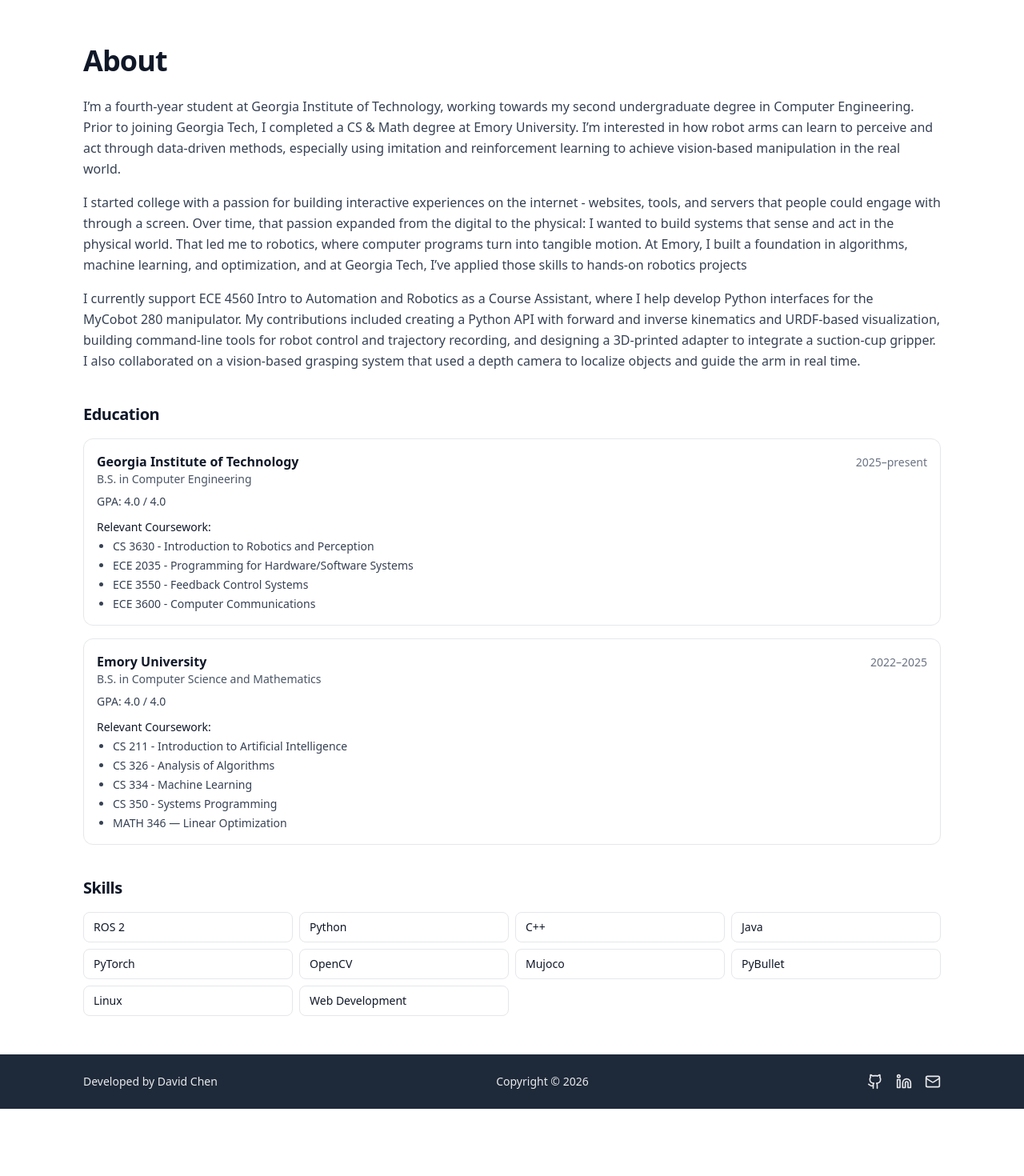
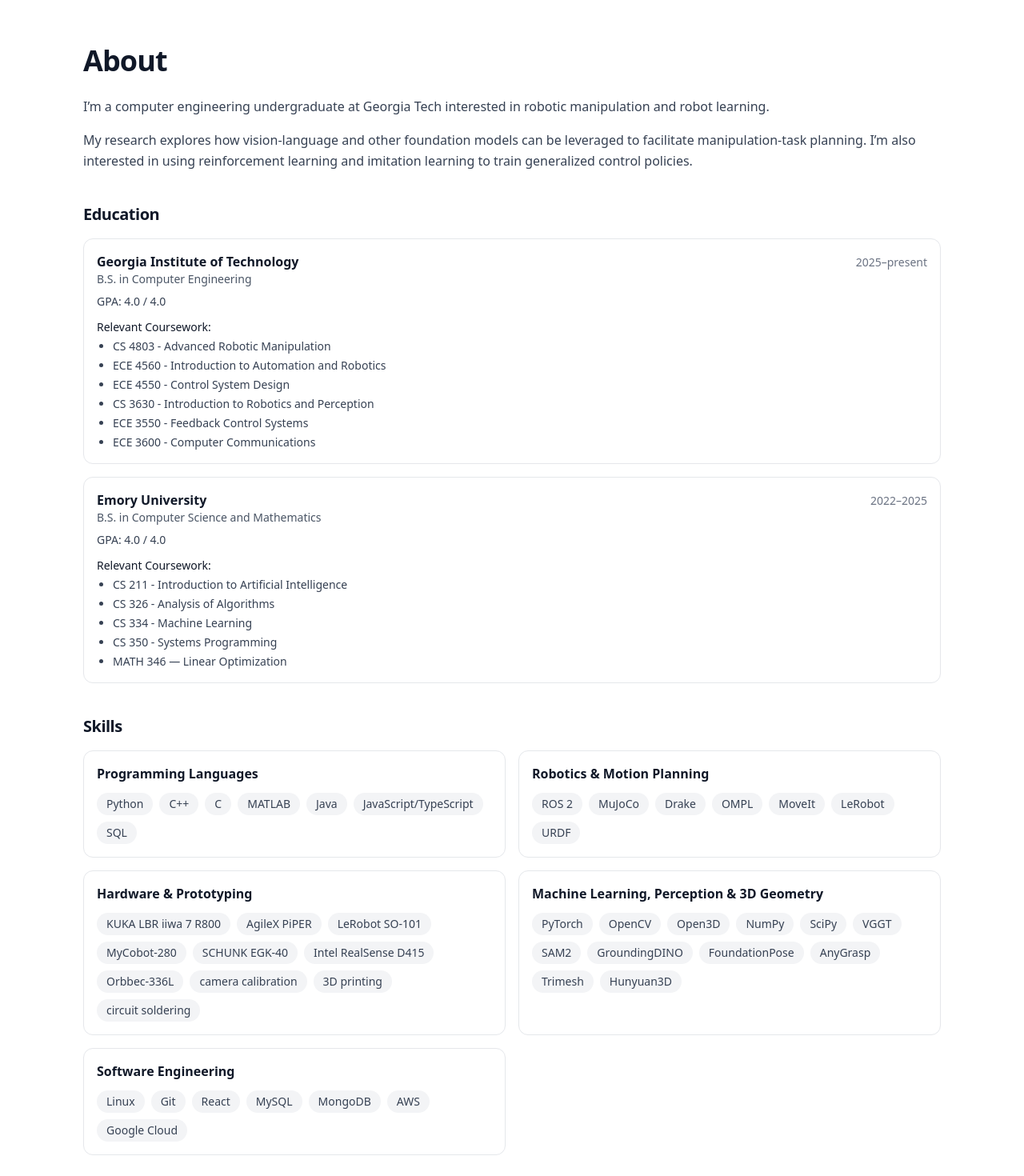
Before and after one commit to david-hp-0726/portfolio, a React (Vite) app: page /about in a window 1280 px wide. Shown: the part 80-1550 px from the top of the page at 80% size. Before the commit the page ends 1466 px from the top, so only its background shows below. Built offline with nearby package versions, Linux system fonts and the light colour scheme.

Commit message:
Update about page and CV

```diff
--- a/src/App.tsx
+++ b/src/App.tsx
@@ -1,12 +1,14 @@
 // src/App.tsx
-import React, { useMemo } from 'react';
+import React, { useEffect, useMemo } from 'react';
 import { BrowserRouter, Routes, Route, Link, NavLink as RRNavLink } from 'react-router-dom';
-import { Home, User, FolderGit2, FileText, Github, Linkedin, Mail } from 'lucide-react';
+import { Home, User, FolderGit2, FileText, Github, Linkedin, Mail, ArrowLeft } from 'lucide-react';
 import { SITE } from './content/site';
 import AboutPage from './pages/AboutPage';
 import ProjectsPage from './pages/ProjectsPage';
 import HomePage from './pages/HomePage';
 import CVPage from './pages/CVPage';
+import SO101TeleopWalkthrough from './content/walkthrough';
+import SO101ImitationLearningWalkthrough2 from './content/walkthrough2';
 
 function cx(...classes: (string | false | undefined)[]) { return classes.filter(Boolean).join(' '); }
 function Container({ children, className = '' }: { children: React.ReactNode; className?: string }) {
@@ -26,6 +28,23 @@
       <Icon className="w-4 h-4" />
       <span className="hidden sm:inline">{label}</span>
     </RRNavLink>
+  );
+}
+
+function WalkthroughPage({ children }: { children: React.ReactNode }) {
+  useEffect(() => window.scrollTo(0, 0), []);
+
+  return (
+    <Container className="py-8">
+      <Link
+        to="/projects"
+        className="inline-flex items-center gap-2 rounded-lg border border-gray-300 px-4 py-2 text-sm font-medium hover:bg-gray-50 dark:border-gray-700 dark:hover:bg-gray-900"
+      >
+        <ArrowLeft className="h-4 w-4" />
+        Back to projects
+      </Link>
+      {children}
+    </Container>
   );
 }
 
@@ -54,6 +73,8 @@
             <Route path="/" element={<HomePage />} />
             <Route path="/about" element={<AboutPage />} />
             <Route path="/projects" element={<ProjectsPage />} />
+            <Route path="/projects/so101-imitation-learning-3" element={<WalkthroughPage><SO101ImitationLearningWalkthrough2 /></WalkthroughPage>} />
+            <Route path="/projects/so101-imitation-learning-1-2" element={<WalkthroughPage><SO101TeleopWalkthrough /></WalkthroughPage>} />
             <Route path="/cv" element={<CVPage />} />
           </Routes>
         </main>
--- a/src/content/about.ts
+++ b/src/content/about.ts
@@ -4,7 +4,10 @@
 };
 
 
-export type Skill = { name: string };
+export type Skill = {
+    category: string;
+    items: string[];
+};
 
 
 export type EducationItem = {
@@ -20,25 +23,33 @@
 export const ABOUT: AboutSection = {
     heading: 'About',
     body: [
-        "I’m a fourth-year student at Georgia Institute of Technology, working towards my second undergraduate degree in Computer Engineering. Prior to joining Georgia Tech, I completed a CS & Math degree at Emory University. I’m interested in how robot arms can learn to perceive and act through data-driven methods, especially using imitation and reinforcement learning to achieve vision-based manipulation in the real world.",
-        "I started college with a passion for building interactive experiences on the internet - websites, tools, and servers that people could engage with through a screen. Over time, that passion expanded from the digital to the physical: I wanted to build systems that sense and act in the physical world. That led me to robotics, where computer programs turn into tangible motion. At Emory, I built a foundation in algorithms, machine learning, and optimization, and at Georgia Tech, I’ve applied those skills to hands-on robotics projects",
-        "I currently support ECE 4560 Intro to Automation and Robotics as a Course Assistant, where I help develop Python interfaces for the MyCobot 280 manipulator. My contributions included creating a Python API with forward and inverse kinematics and URDF-based visualization, building command-line tools for robot control and trajectory recording, and designing a 3D-printed adapter to integrate a suction-cup gripper. I also collaborated on a vision-based grasping system that used a depth camera to localize objects and guide the arm in real time.",
-        // "I hope to build a career as a robotics machine learning engineer—someone who designs algorithms to allow robots to acquire useful skills. To get there, I plan to strengthen both my theoretical understanding and practical engineering skills. In the near term, that means deepening my knowledge of control theory, computer vision, and various robot learning paradigms and algorithms, while also learning how robots are actually deployed in the field. I want to build a strong foundation in embedded systems and low-level programming—especially C++—to better understand how perception and control algorithms run on real hardware. Alongside that, I’ll continue working on hands-on projects that connect learning-based methods to real robotic systems."
+        "I’m a computer engineering undergraduate at Georgia Tech interested in robotic manipulation and robot learning.",
+        "My research explores how vision-language and other foundation models can be leveraged to facilitate manipulation-task planning. I’m also interested in using reinforcement learning and imitation learning to train generalized control policies.",
     ],
 };
 
 
 export const SKILLS: Skill[] = [
-    { name: 'ROS 2' },
-    { name: 'Python' },
-    { name: 'C++' },
-    { name: 'Java' },
-    { name: 'PyTorch' },
-    { name: 'OpenCV' },
-    { name: 'Mujoco' },
-    { name: 'PyBullet' },
-    { name: 'Linux' },
-    { name: 'Web Development' }
+    {
+        category: 'Programming Languages',
+        items: ['Python', 'C++', 'C', 'MATLAB', 'Java', 'JavaScript/TypeScript', 'SQL'],
+    },
+    {
+        category: 'Robotics & Motion Planning',
+        items: ['ROS 2', 'MuJoCo', 'Drake', 'OMPL', 'MoveIt', 'LeRobot', 'URDF'],
+    },
+    {
+        category: 'Hardware & Prototyping',
+        items: ['KUKA LBR iiwa 7 R800', 'AgileX PiPER', 'LeRobot SO-101', 'MyCobot-280', 'SCHUNK EGK-40', 'Intel RealSense D415', 'Orbbec-336L', 'camera calibration', '3D printing', 'circuit soldering'],
+    },
+    {
+        category: 'Machine Learning, Perception & 3D Geometry',
+        items: ['PyTorch', 'OpenCV', 'Open3D', 'NumPy', 'SciPy', 'VGGT', 'SAM2', 'GroundingDINO', 'FoundationPose', 'AnyGrasp', 'Trimesh', 'Hunyuan3D'],
+    },
+    {
+        category: 'Software Engineering',
+        items: ['Linux', 'Git', 'React', 'MySQL', 'MongoDB', 'AWS', 'Google Cloud'],
+    },
 ];
 
 
@@ -49,8 +60,10 @@
         dates: "2025–present",
         gpa: "4.0 / 4.0",
         relevantCoursework: [
+            "CS 4803 - Advanced Robotic Manipulation",
+            "ECE 4560 - Introduction to Automation and Robotics",
+            "ECE 4550 - Control System Design",
             "CS 3630 - Introduction to Robotics and Perception",
-            "ECE 2035 - Programming for Hardware/Software Systems",
             "ECE 3550 - Feedback Control Systems",
             "ECE 3600 - Computer Communications",
         ],
--- a/src/content/projects.ts
+++ b/src/content/projects.ts
@@ -4,7 +4,7 @@
     video?: string;
     image?: string;
     expandable?: boolean;
-    detailImport?: () => Promise<{ default: React.ComponentType }>;
+    walkthroughPath?: string;
     bullets?: string[];
     youtube?: string;
 };
@@ -27,7 +27,7 @@
         name: "SO101 End-to-End Imitation Learning 3rd Attempt",
         image: "/images/error_recovery.gif",
         expandable: true,
-        detailImport: () => import("./walkthrough2.tsx"),
+        walkthroughPath: "/projects/so101-imitation-learning-3",
         repo: "https://github.com/david-hp-0726/so101-bc-v2"
     },
     {
@@ -45,7 +45,7 @@
         name: "SO101 End-to-End Imitation Learning 1st & 2nd Attempts",
         image: "/images/teleop.gif",
         expandable: true,
-        detailImport: () => import("./walkthrough.tsx"),
+        walkthroughPath: "/projects/so101-imitation-learning-1-2",
         repo: "https://github.com/david-hp-0726/so101-bc"
     },
     {
--- a/src/content/site.ts
+++ b/src/content/site.ts
@@ -26,8 +26,7 @@
     name: 'David Chen',
     role: 'Computer Engineering Student at Georgia Tech',
     intro:
-        `I am passionate about robotics - especially the challenge of allowing robots to perceive, reason, and act directly from sensory input.
-            My research interest is in exploring how imitation learning and reinforcement learning can be used to teach robot arms visuomotor skills, allowing them to learn manipulation behaviors through experience.`,
+        `I am passionate about robotic manipulation - especially the challenge of utilizing foundation models to facilitate task-planning and reinforcement-learning and imitation-learning to train generalized controller policies.`,
     email: 'mailto:xchen3019@gatech.edu',
     links: {
         github: 'https://github.com/david-hp-0726',
--- a/src/pages/AboutPage.tsx
+++ b/src/pages/AboutPage.tsx
@@ -72,16 +72,26 @@
                 {/* Skills */}
                 <section className="mt-10">
                     <h2 className="text-xl font-semibold tracking-tight">Skills</h2>
-                    <ul className="mt-4 grid grid-cols-2 sm:grid-cols-3 md:grid-cols-4 gap-2 text-sm">
-                        {SKILLS.map((s) => (
-                            <li
-                                key={s.name}
-                                className="px-3 py-2 rounded-lg border border-gray-200 dark:border-gray-800"
+                    <div className="mt-4 grid gap-4 md:grid-cols-2">
+                        {SKILLS.map((group) => (
+                            <article
+                                key={group.category}
+                                className="rounded-xl border border-gray-200 p-4 dark:border-gray-800"
                             >
-                                {s.name}
-                            </li>
+                                <h3 className="font-semibold">{group.category}</h3>
+                                <div className="mt-3 flex flex-wrap gap-2">
+                                    {group.items.map((skill) => (
+                                        <span
+                                            key={skill}
+                                            className="rounded-full bg-gray-100 px-3 py-1 text-sm text-gray-700 dark:bg-gray-800 dark:text-gray-300"
+                                        >
+                                            {skill}
+                                        </span>
+                                    ))}
+                                </div>
+                            </article>
                         ))}
-                    </ul>
+                    </div>
                 </section>
             </Container>
         </div>
```
Also changed, not shown: src/pages/ProjectsPage.tsx (+12 -41 lines), 2 other files (tests, documents, lock files or other folders).
